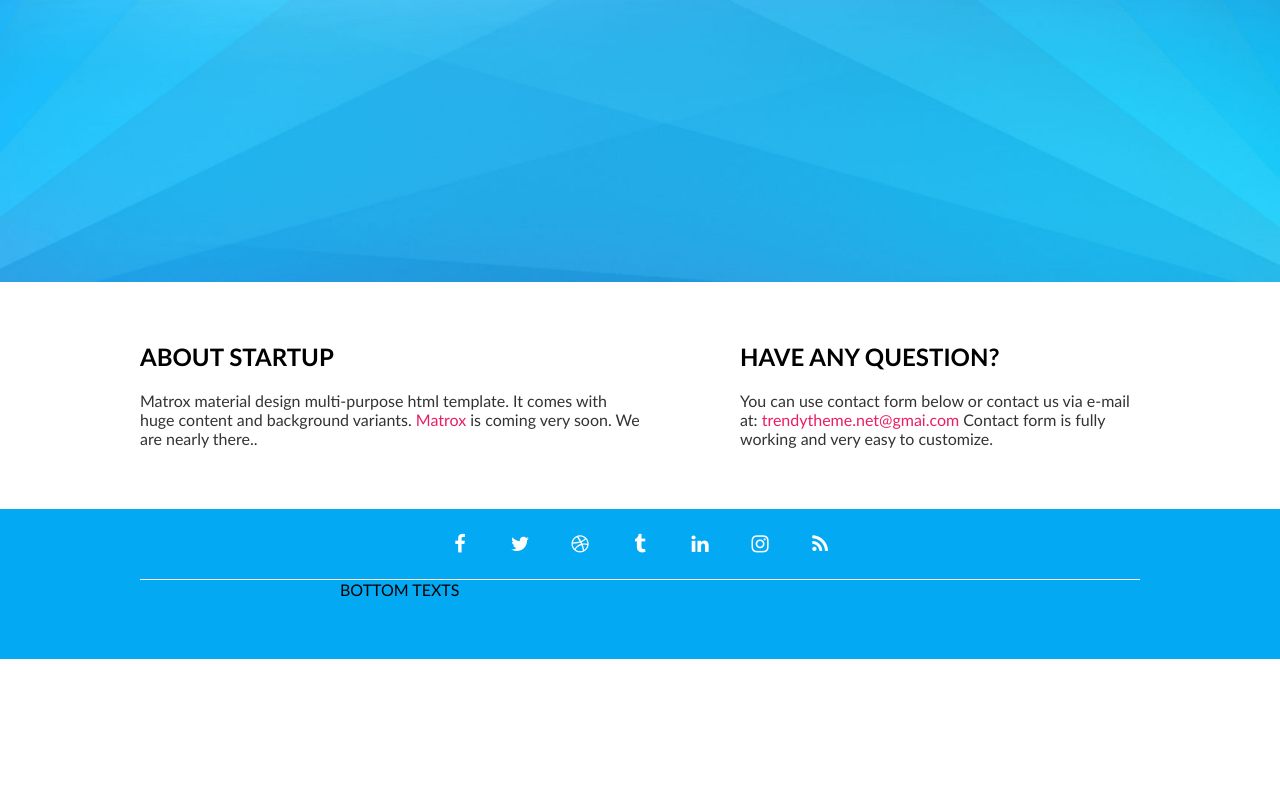
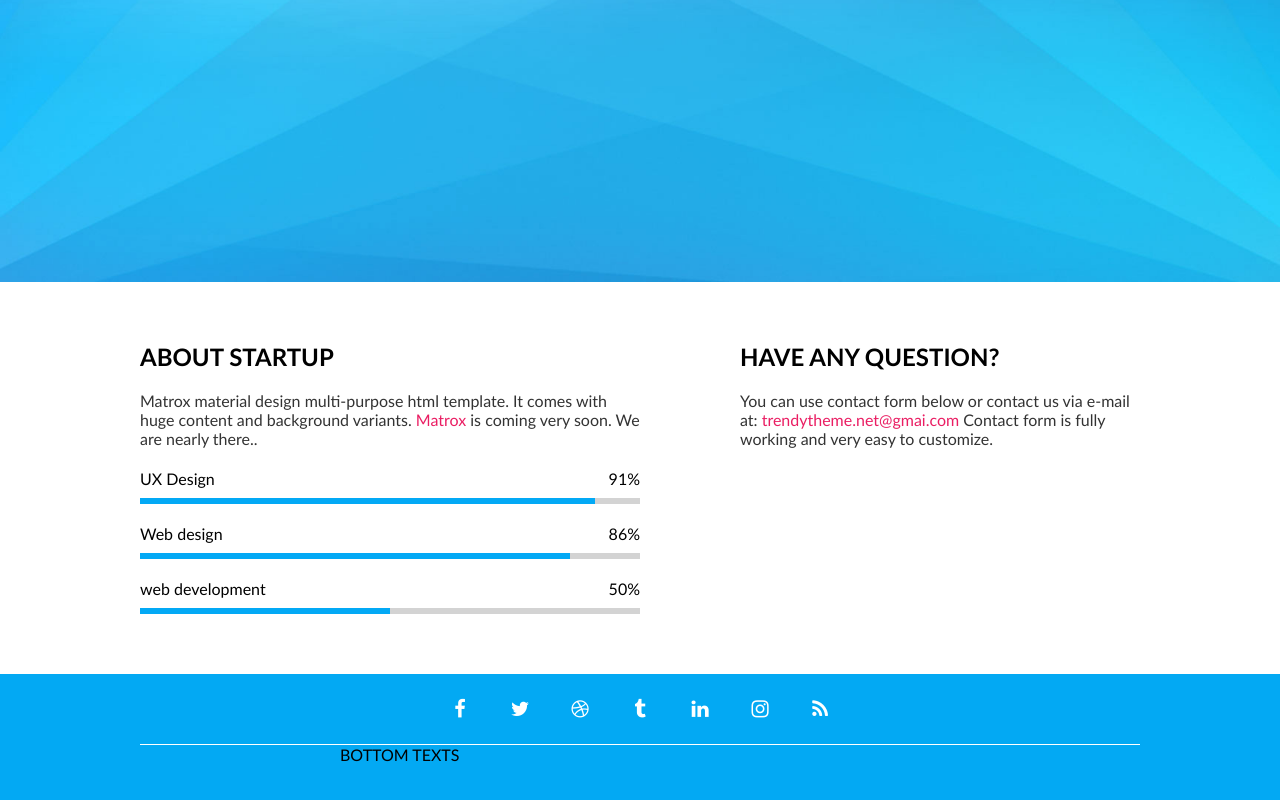
Before and after one commit to Spectatour/05-coming-soon, a website: page index.html in a window 1280 px wide. Shown: the part 518-1318 px from the top of the page. Before the commit the page ends 1177 px from the top, so only its background shows below. Drawn offline with Linux system fonts and the light colour scheme.

Commit message:
Progress bar ( static design only )#10

```diff
--- /dev/null
+++ b/css/components/progress-bar.css
@@ -0,0 +1,25 @@
+.progress-bar {
+    display: flex;
+    flex-direction: column;
+    gap: 10px;
+}
+.progress-bar > .top {
+    display: flex;
+    justify-content: space-between;
+}
+.progress-bar > .top > .label {
+
+}
+.progress-bar > .top > .value {
+
+}
+.progress-bar >  .progress {
+    width: 100%;
+    height: 6px;
+    background-color: lightgray;
+}
+.progress-bar >  .progress > .bar {
+    width: 90%;
+    height: 6px;
+    background-color: #03A9F5;
+}
--- a/css/pages/home.css
+++ b/css/pages/home.css
@@ -9,6 +9,7 @@
 /* components */
 @import '../components/clock.css';
 @import '../components/mouse.css';
+@import '../components/progress-bar.css';
 /* custom style below this coment line */
 
 /* hero */
--- a/index.html
+++ b/index.html
@@ -50,6 +50,33 @@
             <div class="column">
                 <h2>About startup</h2>
                 <p>Matrox material design multi-purpose html template. It comes with huge content and background variants. <a href="#">Matrox</a> is coming very soon. We are nearly there..</p>
+                <div class="progress-bar">
+                    <div class="top">
+                        <div class="label">UX Design</div>
+                        <div class="value">91%</div>
+                    </div>
+                    <div class="progress">
+                        <div class="bar" style="width: 91%;"></div>
+                    </div>
+                </div>
+                    <div class="progress-bar">
+                        <div class="top">
+                            <div class="label">Web design</div>
+                            <div class="value">86%</div>
+                        </div>
+                        <div class="progress">
+                            <div class="bar" style="width: 86%;"></div>
+                        </div>
+                    </div>
+                        <div class="progress-bar">
+                            <div class="top">
+                                <div class="label">web development</div>
+                                <div class="value">50%</div>
+                            </div>
+                            <div class="progress">
+                                <div class="bar" style="width: 50%;"></div>
+                            </div>
+                        </div>
             </div>
             <div class="column right-column">
                 <h2>Have any question?</h2>
```
Also changed, not shown: img/matrox.png (added).
